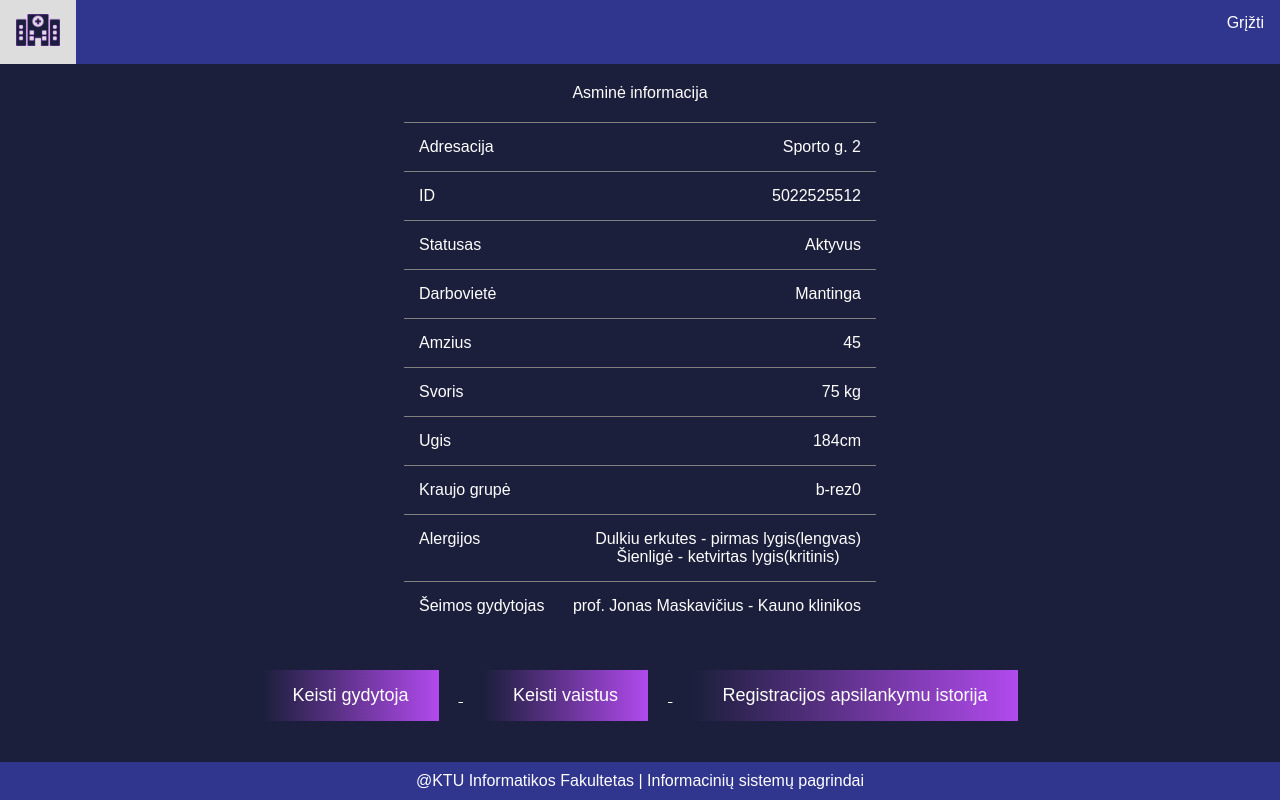
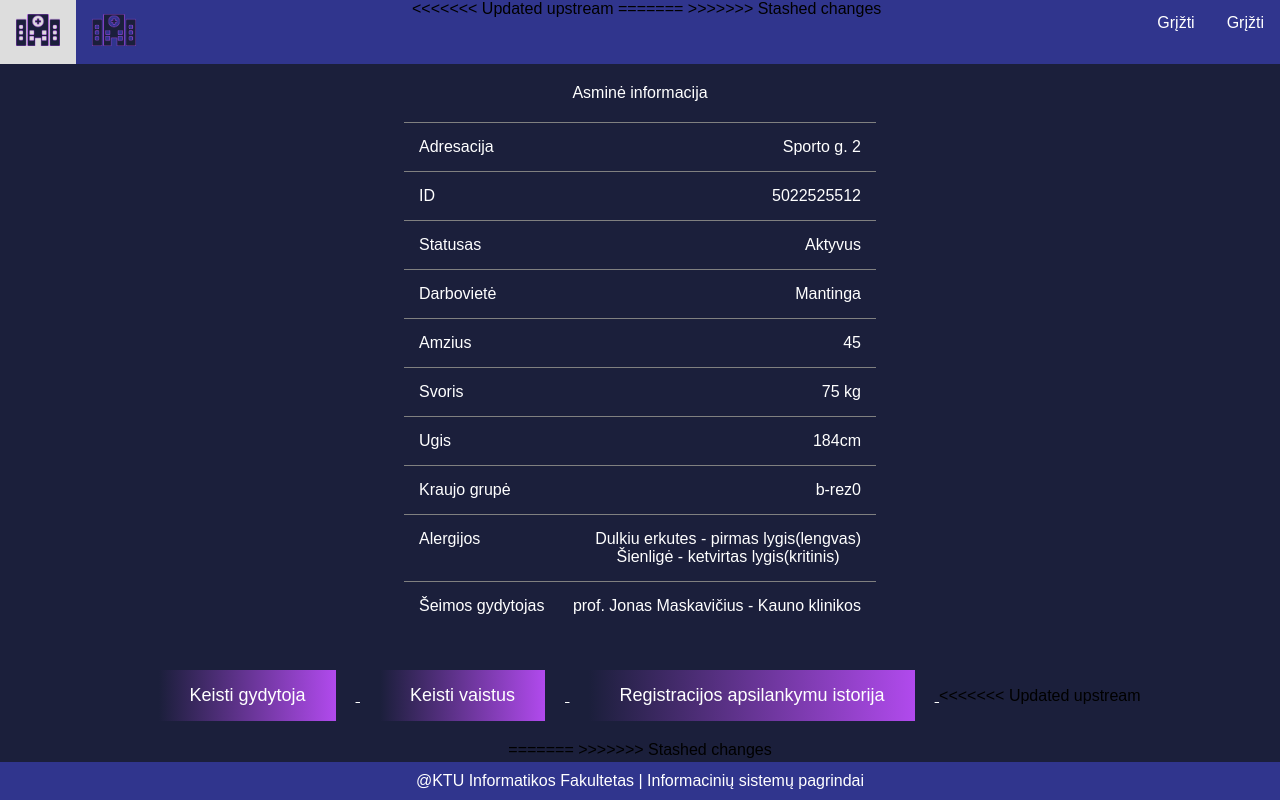
Before and after one commit to MrEchox/ISP-Poliklinika, a PHP site: page /Pacientas/paciento_profilils.php in a window 1280 px wide. Run offline with PHP 8.4, Linux system fonts and the light colour scheme.

Commit message:
Merge Igno with mine

```diff
--- a/Pacientas/paciento_profilils.php
+++ b/Pacientas/paciento_profilils.php
@@ -9,8 +9,13 @@
 <body>
 <!-- NAVBAR -->
 <div class="navbar">
+<<<<<<< Updated upstream
   <a class="logo"><img src="../LOGO.png" alt="Logo" width="44" height="32"></a>
   <a class="right" href="../Gydytojas/gydytojas.php">Grįžti</a>
+=======
+    <a class="logo"><img src="../LOGO.png" alt="Logo" width="44" height="32"></a>
+    <a class="right" onclick="goBack()">Grįžti</a>
+>>>>>>> Stashed changes
 </div>
 
 <div class="information">
@@ -72,8 +77,16 @@
 <footer>
   <p font-size="14px">@KTU Informatikos Fakultetas | Informacinių sistemų pagrindai</p>
 </footer>
+<<<<<<< Updated upstream
 <br>
 <!-- ---- -->
 
+=======
+<script>
+    function goBack() {
+        window.history.back();
+    }
+</script>
+>>>>>>> Stashed changes
 </body>
 </html>
```
